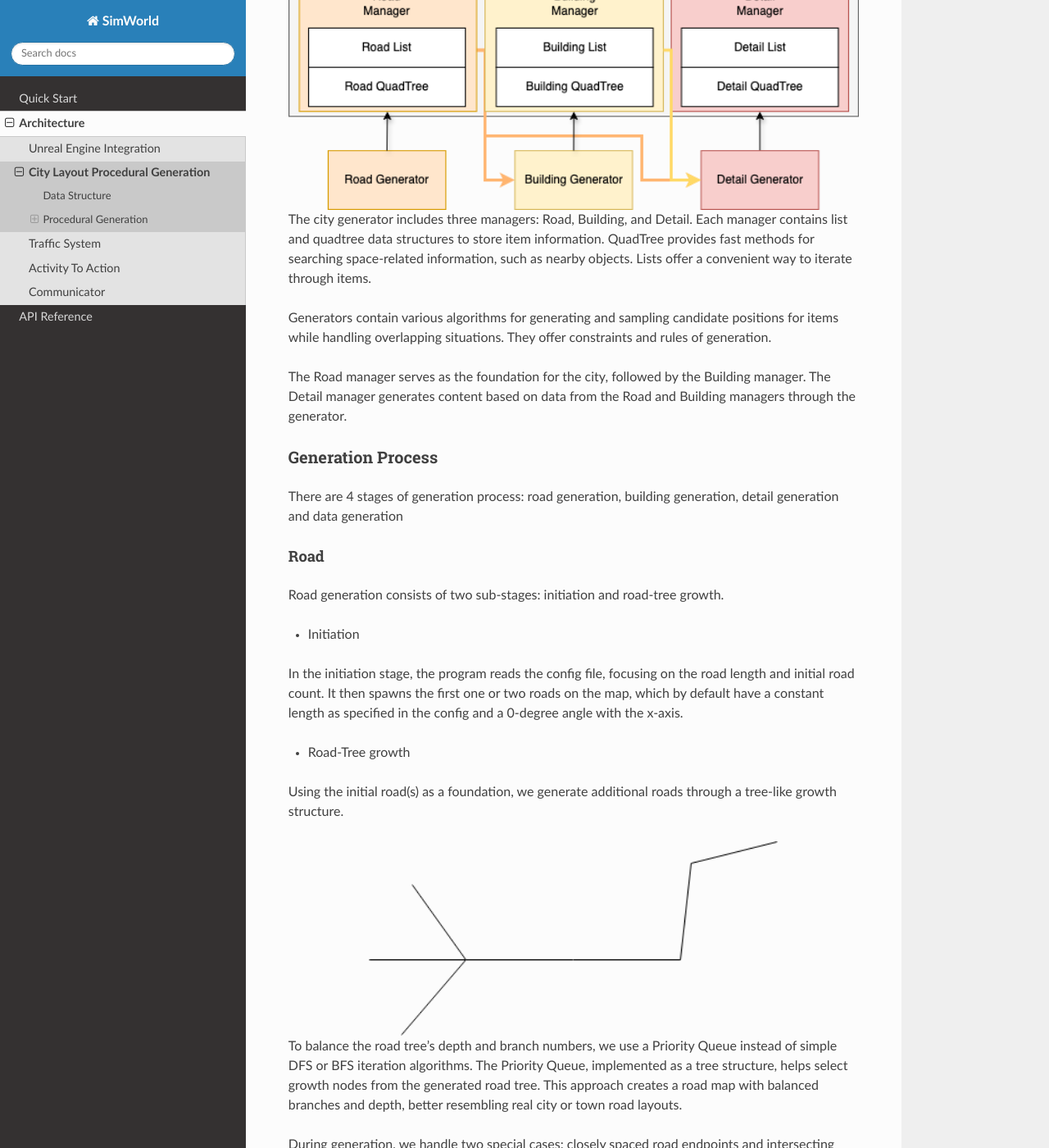
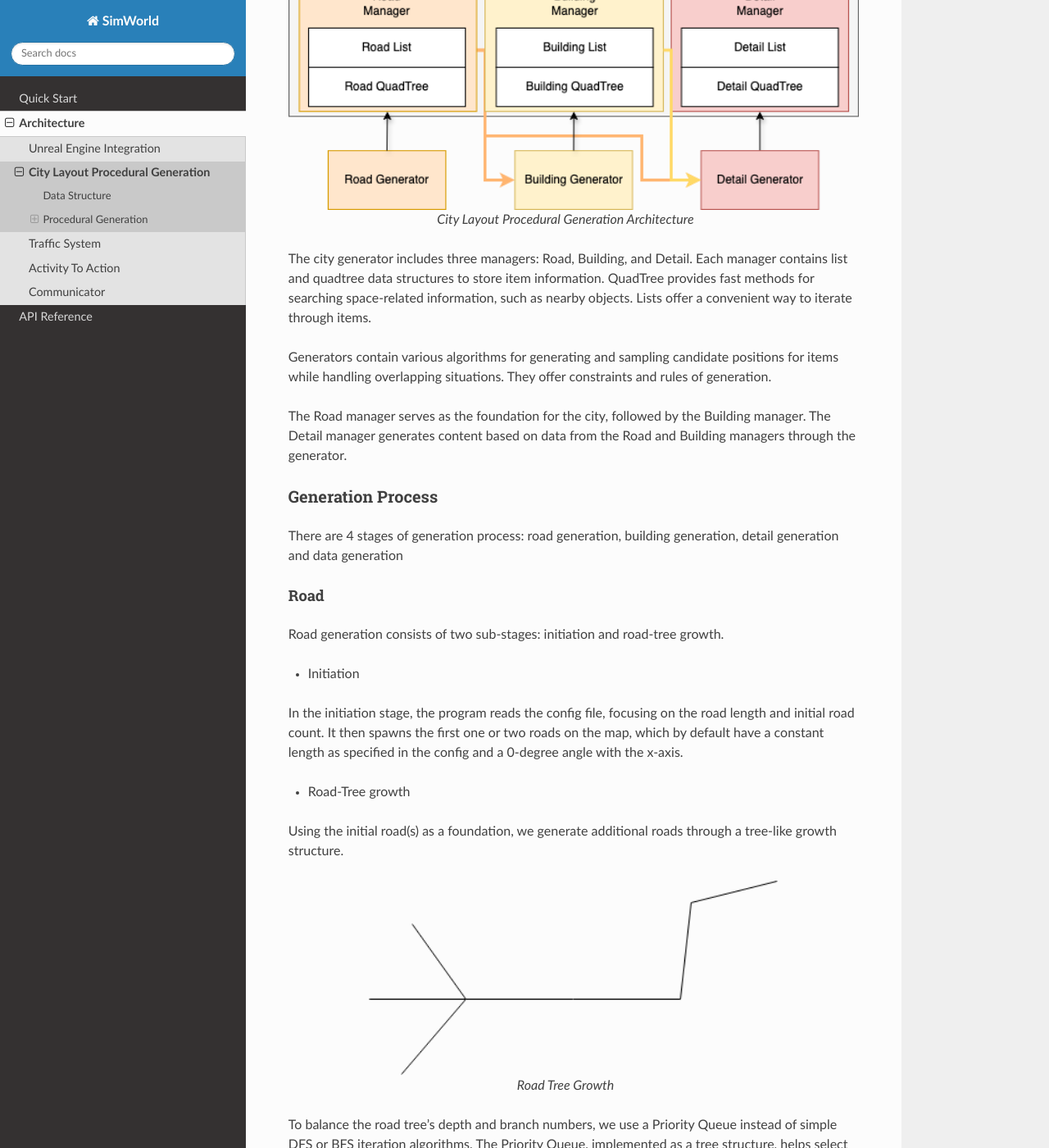
Before and after one commit to KoeYe/SimWorld-doc, a Sphinx documentation site: the page built from docs/source/architecture/procedural_generation.rst, in a window 1280 px wide and 1400 px high, scrolled down 877 px. Shown: the whole window at 82% size. Built offline with Sphinx 7.4.7 and the Read the Docs theme 3.1.0, drawn with Linux system fonts in a browser that asks for light colours; some of the changed text lies outside the part shown.

Commit message:
style: add caption to images

```diff
--- a/docs/source/architecture/procedural_generation.rst
+++ b/docs/source/architecture/procedural_generation.rst
@@ -27,10 +27,12 @@ Procedural generation is a fundamental method for creating city layouts that res
 Code Structure
 ~~~~~~~~~~~~~~
 
-.. image:: ../assets/clpg_arc.png
+.. figure:: ../assets/clpg_arc.png
    :alt: City Layout Procedural Generation Architecture
    :width: 800px
    :align: center
+
+   City Layout Procedural Generation Architecture
 
 The city generator includes three managers: Road, Building, and Detail. Each manager contains list and quadtree data structures to store item information. QuadTree provides fast methods for searching space-related information, such as nearby objects. Lists offer a convenient way to iterate through items.
 
@@ -56,10 +58,12 @@ In the initiation stage, the program reads the config file, focusing on the road
 
 Using the initial road(s) as a foundation, we generate additional roads through a tree-like growth structure.
 
-.. image:: ../assets/clpg_road_1.png
+.. figure:: ../assets/clpg_road_1.png
    :alt: Road Tree Growth
    :width: 500px
    :align: center
+
+   Road Tree Growth
 
 To balance the road tree's depth and branch numbers, we use a Priority Queue instead of simple DFS or BFS iteration algorithms. The Priority Queue, implemented as a tree structure, helps select growth nodes from the generated road tree. This approach creates a road map with balanced branches and depth, better resembling real city or town road layouts.
 
@@ -69,10 +73,12 @@ During generation, we handle two special cases: closely spaced road endpoints an
 
 During generation, when a newly generated road endpoint is very close to an existing node, it creates an unsightly gap. In such cases, we attach the new node to the existing one, eliminating gaps while creating more diverse road lengths.
 
-.. image:: ../assets/clpg_road_2.png
+.. figure:: ../assets/clpg_road_2.png
    :alt: Road End Attachment
    :width: 800px
    :align: center
+
+   Road End Attachment
 
 - Cross check
 
@@ -95,10 +101,12 @@ A pointer tracks the current position for candidate buildings. During generation
 
 In each iteration, we randomly select a building type from the building database and check if it can be placed at the current position without overlapping with roads or other buildings.
 
-.. image:: ../assets/clpg_building.png
+.. figure:: ../assets/clpg_building.png
    :alt: Building Generation
    :width: 500px
    :align: center
+
+   Building Generation
 
 - The last building on the road
 
@@ -113,16 +121,20 @@ Details refer to the smaller objects in a city, including trees, road cones, cha
 
     For each building, we sample a constant number of detail positions within a suitable range. We then check whether these candidate positions are available, since some may be in the middle of roads or inside other buildings. The sampling area consists of two rectangular zones, excluding the side closest to the road.
 
-    .. image:: ../assets/clpg_detail_1.png
+    .. figure:: ../assets/clpg_detail_1.png
        :alt: Details Surround Building
        :width: 800px
        :align: center
+
+       Details Surround Building
 
 - Details spline road
 
     Along the roads, we divide the sidewalk area into different functional parts: vegetation, random objects, and parking areas. We generate different types of detail items according to each area. The density of items varies by area, offering greater customization and creating a cleaner, more suitable sidewalk appearance.Three functional parts are divided by distance from the road's middle line:
 
-    .. image:: ../assets/clpg_detail_2.png
+    .. figure:: ../assets/clpg_detail_2.png
        :alt: Details Spline Road
        :width: 800px
        :align: center
+
+       Details Spline Road
```
Also changed, not shown: docs/source/architecture/traffic_system.rst (+6 -2 lines), 1 other file.
